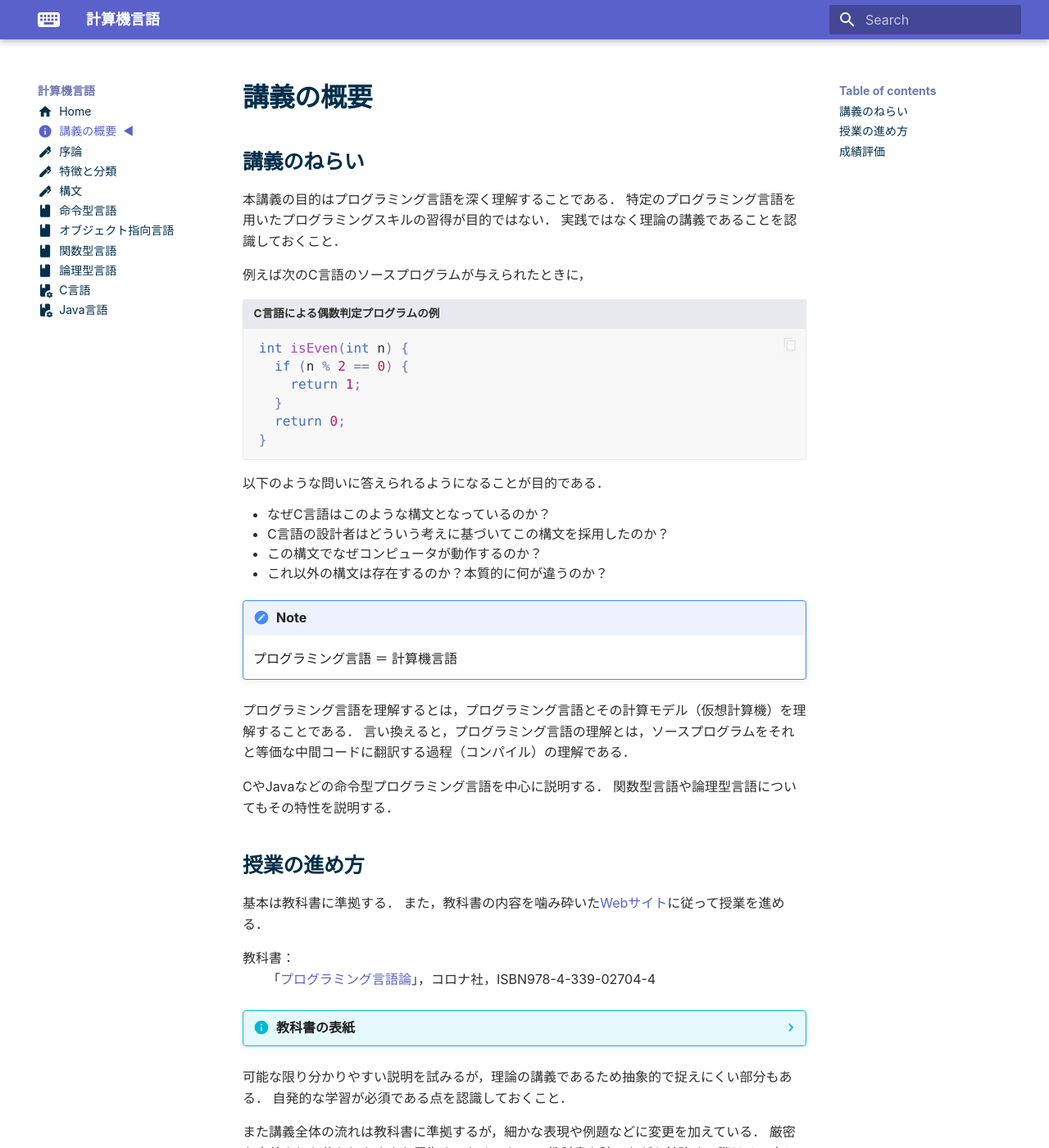
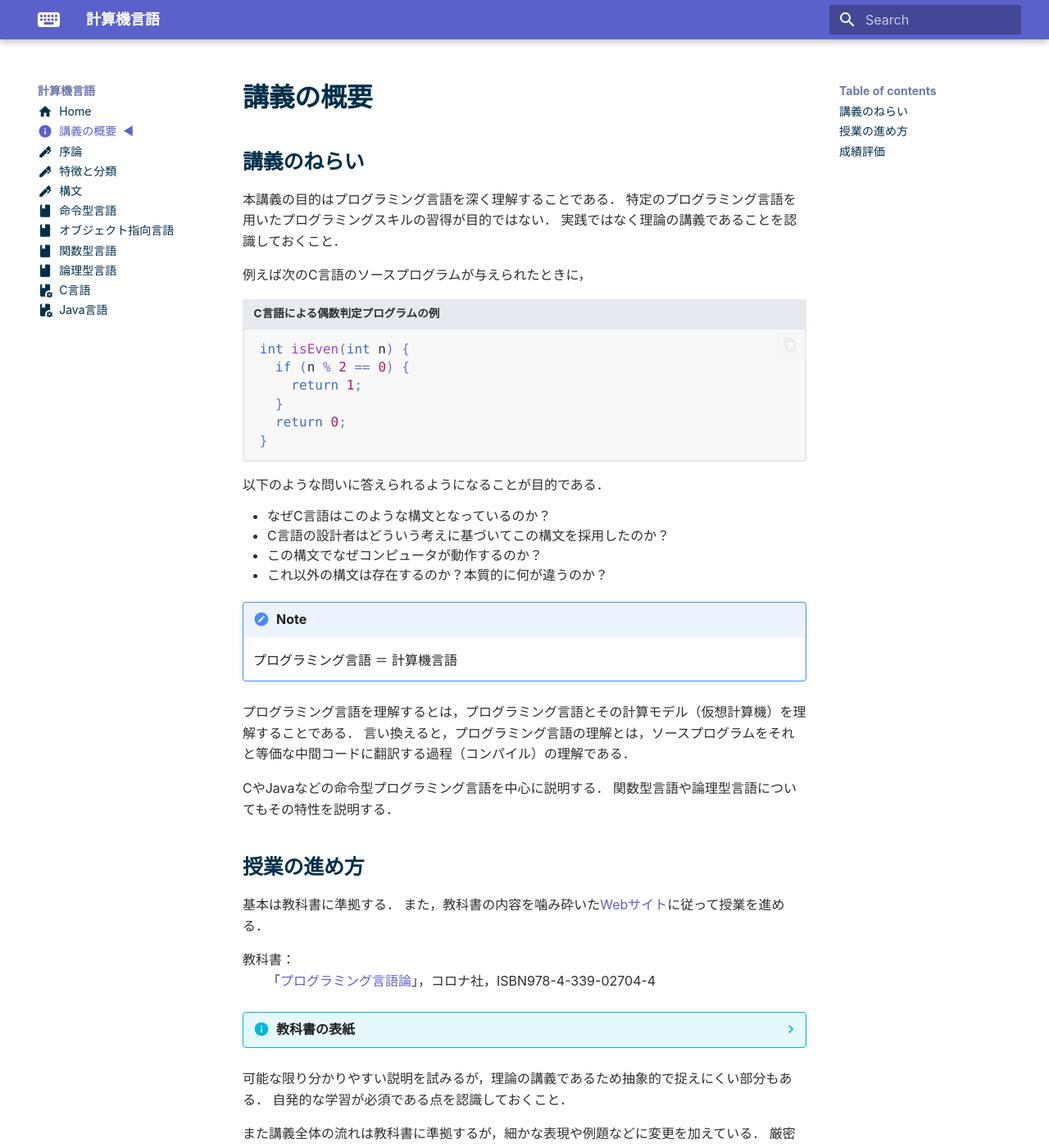
Before and after one commit to kusumotolab/lecture-program-lang, an MkDocs documentation site: the page built from docs/about.md, in a window 1280 px wide and 1400 px high. Shown: the whole window at 82% size. Built offline with MkDocs 1.6.1 and Material for MkDocs 9.7.7, drawn with Linux system fonts in a browser that asks for light colours; some web fonts are replaced.

Commit message:
tiny css

```diff
--- a/docs/stylesheets/extra.css
+++ b/docs/stylesheets/extra.css
@@ -39,12 +39,12 @@
     pre code {
         /* code block & code span */
         font-size: inherit;
-        border: 1px solid var(--ma-sub-bg-color);
+        border: 2px solid var(--ma-sub-bg-color);
     }
 
     :not(pre)>code {
         /* code span only */
-        font-size: inherit;
+        font-size: .9em;
         border-radius: 3px;
         border: 1px solid #ceced5;
         margin: 0 .1em;
```
